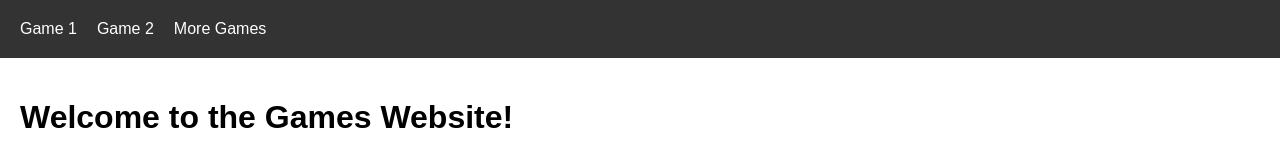
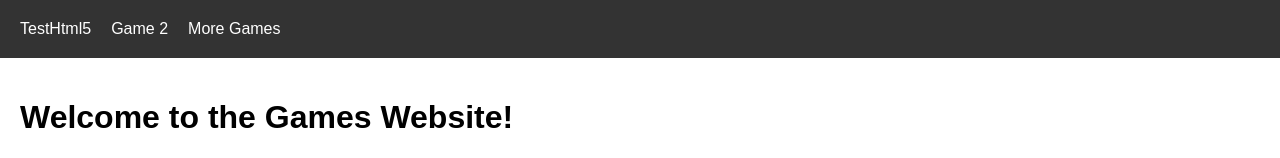
Before and after one commit to Domplanto/GameMaker-Het-Streek, a plain HTML site: page index.html in a window 1280 px wide. Shown: the top 158 px of the page. Drawn offline with Linux system fonts and the light colour scheme.

Commit message:
Update index.html

```diff
--- a/index.html
+++ b/index.html
@@ -36,7 +36,7 @@
   <header>
     <nav>
       <ul>
-        <li><a href="/TestHtml5">Game 1</a></li>
+        <li><a href="/GameMaker-Het-Streek/TestHtml5/">TestHtml5</a></li>
         <li><a href="/AnotherGame">Game 2</a></li>
         <li><a href="/MoreGames">More Games</a></li>
       </ul>
```
